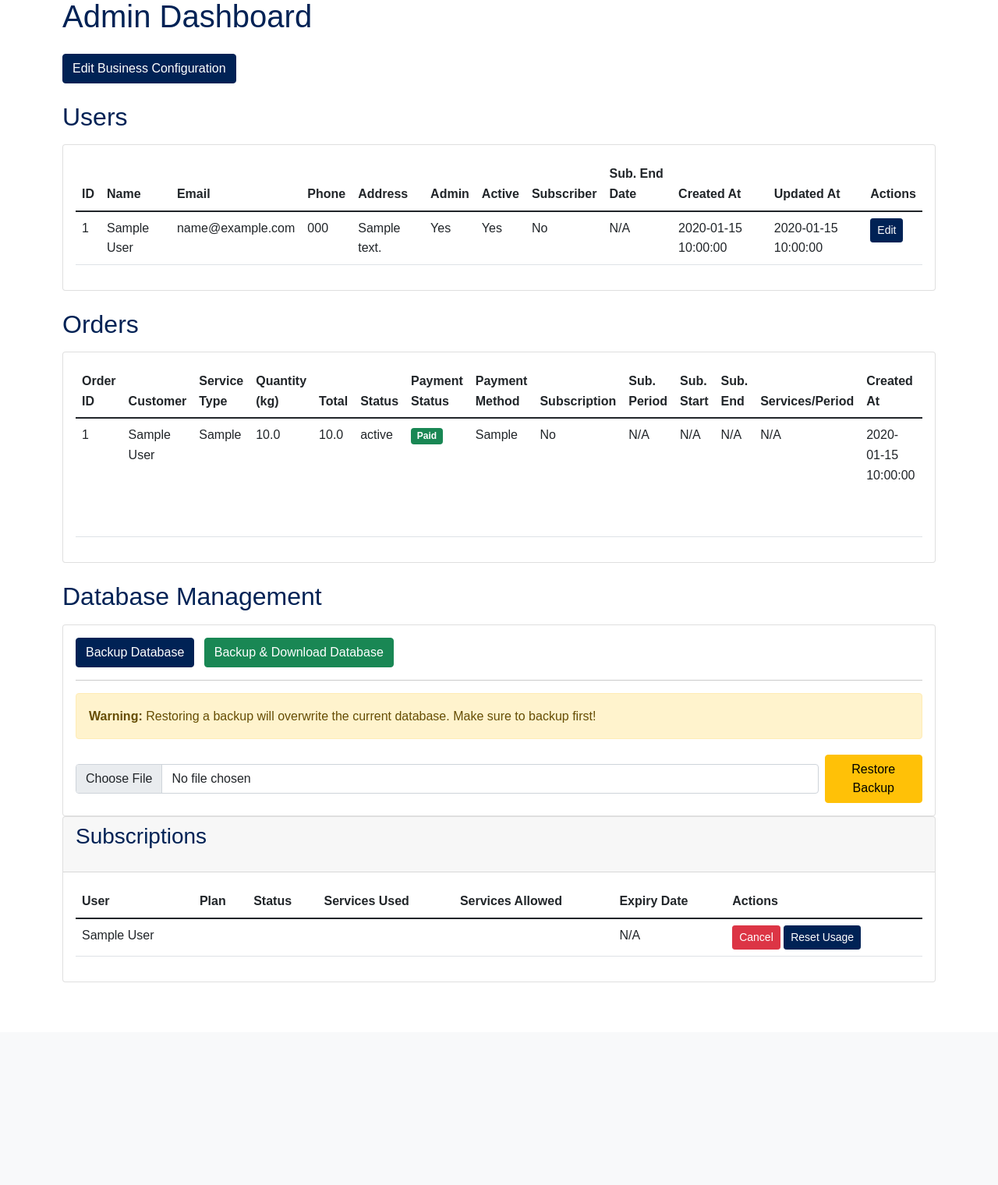
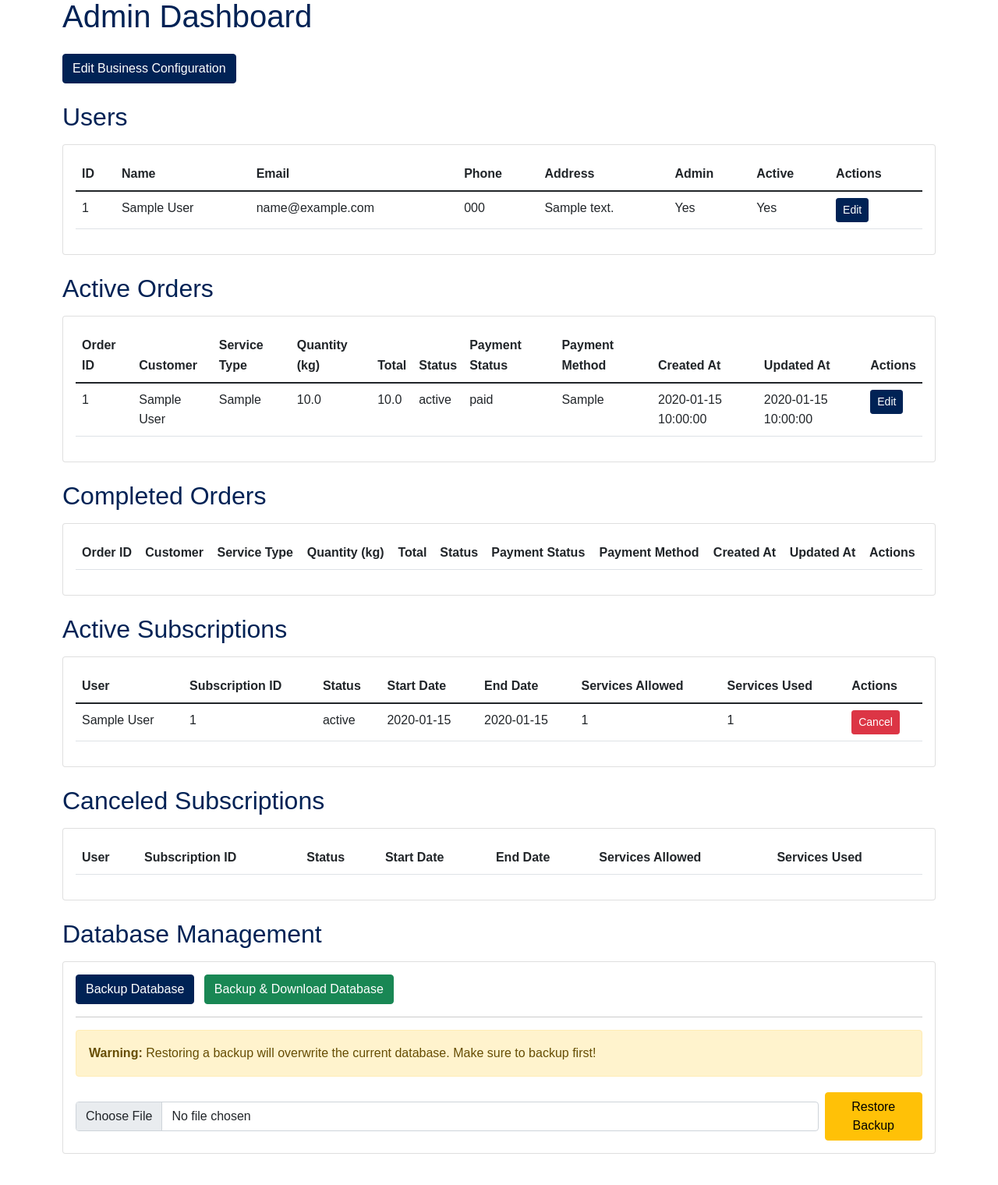
Before and after one commit to Hotschmoe/strongs-simple-services, a Flask app: page /dashboard in a window 1280 px wide. Shown: the part 165-1685 px from the top of the page at 78% size. Before the commit the page ends 1425 px from the top, so only its background shows below. Run offline with Flask 2, Linux system fonts and the light colour scheme; the visitor is signed in with stand-in values (Sample User, id 1); tables that the repository leaves empty hold one stand-in row (values such as "Sample post"); lists and menus that the app fills with data are empty.

Commit message:
updated dashboard
updated dachboard. need to bring back some button functionality

```diff
--- a/app_frontend/main.py
+++ b/app_frontend/main.py
@@ -121,8 +121,18 @@ def dashboard():
         return redirect(url_for('index'))
 
     users = User.query.all()
-    orders = Order.query.join(User).all()
-    return render_template('dashboard.html', users=users, orders=orders, business_config=business_config)
+    active_orders = Order.query.filter(Order.status != 'Completed').join(User).all()
+    completed_orders = Order.query.filter(Order.status == 'Completed').join(User).all()
+    active_subscriptions = Subscription.query.filter(Subscription.status == 'active').join(User).all()
+    canceled_subscriptions = Subscription.query.filter(Subscription.status == 'canceled').join(User).all()
+
+    return render_template('dashboard.html',
+                           users=users,
+                           active_orders=active_orders,
+                           completed_orders=completed_orders,
+                           active_subscriptions=active_subscriptions,
+                           canceled_subscriptions=canceled_subscriptions,
+                           business_config=business_config)
 
 @app.route('/login', methods=['GET', 'POST'])
 def login():
--- a/app_frontend/templates/dashboard.html
+++ b/app_frontend/templates/dashboard.html
@@ -30,10 +30,6 @@
                             <th>Address</th>
                             <th>Admin</th>
                             <th>Active</th>
-                            <th>Subscriber</th>
-                            <th>Sub. End Date</th>
-                            <th>Created At</th>
-                            <th>Updated At</th>
                             <th>Actions</th>
                         </tr>
                     </thead>
@@ -47,10 +43,6 @@
                             <td>{{ user.address }}</td>
                             <td>{{ 'Yes' if user.is_admin else 'No' }}</td>
                             <td>{{ 'Yes' if user.is_active else 'No' }}</td>
-                            <td>{{ 'Yes' if user.is_subscriber else 'No' }}</td>
-                            <td>{{ user.subscription_end_date.strftime('%Y-%m-%d') if user.subscription_end_date else 'N/A' }}</td>
-                            <td>{{ user.created_at.strftime('%Y-%m-%d %H:%M:%S') }}</td>
-                            <td>{{ user.updated_at.strftime('%Y-%m-%d %H:%M:%S') }}</td>
                             <td>
                                 <a href="#" class="btn btn-sm btn-primary edit-user" data-user-id="{{ user.id }}">Edit</a>
                             </td>
@@ -62,7 +54,7 @@
         </div>
     </div>
 
-    <h2 class="mb-3">Orders</h2>
+    <h2 class="mb-3">Active Orders</h2>
     <div class="card mb-4">
         <div class="card-body">
             <div class="table-responsive">
@@ -77,18 +69,13 @@
                             <th>Status</th>
                             <th>Payment Status</th>
                             <th>Payment Method</th>
-                            <th>Subscription</th>
-                            <th>Sub. Period</th>
-                            <th>Sub. Start</th>
-                            <th>Sub. End</th>
-                            <th>Services/Period</th>
                             <th>Created At</th>
                             <th>Updated At</th>
                             <th>Actions</th>
                         </tr>
                     </thead>
                     <tbody>
-                        {% for order in orders %}
+                        {% for order in active_orders %}
                         <tr>
                             <td>{{ order.id }}</td>
                             <td>{{ order.user.name }}</td>
@@ -96,42 +83,129 @@
                             <td>{{ order.quantity }}</td>
                             <td>{{ order.total }}</td>
                             <td>{{ order.status }}</td>
-                            <td>
-                                {% if order.payment_status == 'paid' %}
-                                    <span class="badge bg-success">Paid</span>
-                                {% elif order.payment_status == 'pending' %}
-                                    <span class="badge bg-warning">Pending</span>
-                                    {% if order.payment_method == 'cash' %}
-                                        <button class="btn btn-sm btn-success ms-2 mark-paid"
-                                                data-order-id="{{ order.id }}">
-                                            Mark Paid
-                                        </button>
-                                    {% endif %}
-                                {% else %}
-                                    <span class="badge bg-danger">Unpaid</span>
-                                    {% if order.payment_method == 'cash' %}
-                                        <button class="btn btn-sm btn-success ms-2 mark-paid"
-                                                data-order-id="{{ order.id }}">
-                                            Mark Paid
-                                        </button>
-                                    {% endif %}
-                                {% endif %}
-                            </td>
-                            <td>{{ order.payment_method|title if order.payment_method else 'N/A' }}</td>
-                            <td>{{ 'Yes' if order.is_subscription else 'No' }}</td>
-                            <td>{{ order.subscription_period or 'N/A' }}</td>
-                            <td>{{ order.subscription_start_date.strftime('%Y-%m-%d') if order.subscription_start_date else 'N/A' }}</td>
-                            <td>{{ order.subscription_end_date.strftime('%Y-%m-%d') if order.subscription_end_date else 'N/A' }}</td>
-                            <td>{{ order.services_per_period or 'N/A' }}</td>
+                            <td>{{ order.payment_status }}</td>
+                            <td>{{ order.payment_method }}</td>
                             <td>{{ order.created_at.strftime('%Y-%m-%d %H:%M:%S') }}</td>
                             <td>{{ order.updated_at.strftime('%Y-%m-%d %H:%M:%S') }}</td>
                             <td>
                                 <a href="#" class="btn btn-sm btn-primary edit-order" data-order-id="{{ order.id }}">Edit</a>
-                                {% if order.status != 'Completed' %}
-                                <button class="btn btn-sm btn-success complete-order" data-order-id="{{ order.id }}">Mark Complete</button>
-                                {% endif %}
-                                <button class="btn btn-sm btn-secondary print-receipt" data-order-id="{{ order.id }}">Print Receipt</button>
                             </td>
+                        </tr>
+                        {% endfor %}
+                    </tbody>
+                </table>
+            </div>
+        </div>
+    </div>
+
+    <h2 class="mb-3">Completed Orders</h2>
+    <div class="card mb-4">
+        <div class="card-body">
+            <div class="table-responsive">
+                <table class="table">
+                    <thead>
+                        <tr>
+                            <th>Order ID</th>
+                            <th>Customer</th>
+                            <th>Service Type</th>
+                            <th>Quantity (kg)</th>
+                            <th>Total</th>
+                            <th>Status</th>
+                            <th>Payment Status</th>
+                            <th>Payment Method</th>
+                            <th>Created At</th>
+                            <th>Updated At</th>
+                            <th>Actions</th>
+                        </tr>
+                    </thead>
+                    <tbody>
+                        {% for order in completed_orders %}
+                        <tr>
+                            <td>{{ order.id }}</td>
+                            <td>{{ order.user.name }}</td>
+                            <td>{{ order.service_type }}</td>
+                            <td>{{ order.quantity }}</td>
+                            <td>{{ order.total }}</td>
+                            <td>{{ order.status }}</td>
+                            <td>{{ order.payment_status }}</td>
+                            <td>{{ order.payment_method }}</td>
+                            <td>{{ order.created_at.strftime('%Y-%m-%d %H:%M:%S') }}</td>
+                            <td>{{ order.updated_at.strftime('%Y-%m-%d %H:%M:%S') }}</td>
+                            <td>
+                                <a href="#" class="btn btn-sm btn-primary edit-order" data-order-id="{{ order.id }}">Edit</a>
+                            </td>
+                        </tr>
+                        {% endfor %}
+                    </tbody>
+                </table>
+            </div>
+        </div>
+    </div>
+
+    <h2 class="mb-3">Active Subscriptions</h2>
+    <div class="card mb-4">
+        <div class="card-body">
+            <div class="table-responsive">
+                <table class="table">
+                    <thead>
+                        <tr>
+                            <th>User</th>
+                            <th>Subscription ID</th>
+                            <th>Status</th>
+                            <th>Start Date</th>
+                            <th>End Date</th>
+                            <th>Services Allowed</th>
+                            <th>Services Used</th>
+                            <th>Actions</th>
+                        </tr>
+                    </thead>
+                    <tbody>
+                        {% for subscription in active_subscriptions %}
+                        <tr>
+                            <td>{{ subscription.user.name }}</td>
+                            <td>{{ subscription.subscription_id }}</td>
+                            <td>{{ subscription.status }}</td>
+                            <td>{{ subscription.start_date.strftime('%Y-%m-%d') }}</td>
+                            <td>{{ subscription.end_date.strftime('%Y-%m-%d') if subscription.end_date else 'N/A' }}</td>
+                            <td>{{ subscription.services_allowed }}</td>
+                            <td>{{ subscription.services_used }}</td>
+                            <td>
+                                <button class="btn btn-sm btn-danger" onclick="cancelSubscription('{{ subscription.id }}')">Cancel</button>
+                            </td>
+                        </tr>
+                        {% endfor %}
+                    </tbody>
+                </table>
+            </div>
+        </div>
+    </div>
+
+    <h2 class="mb-3">Canceled Subscriptions</h2>
+    <div class="card mb-4">
+        <div class="card-body">
+            <div class="table-responsive">
+                <table class="table">
+                    <thead>
+                        <tr>
+                            <th>User</th>
+                            <th>Subscription ID</th>
+                            <th>Status</th>
+                            <th>Start Date</th>
+                            <th>End Date</th>
+                            <th>Services Allowed</th>
+                            <th>Services Used</th>
+                        </tr>
+                    </thead>
+                    <tbody>
+                        {% for subscription in canceled_subscriptions %}
+                        <tr>
+                            <td>{{ subscription.user.name }}</td>
+                            <td>{{ subscription.subscription_id }}</td>
+                            <td>{{ subscription.status }}</td>
+                            <td>{{ subscription.start_date.strftime('%Y-%m-%d') }}</td>
+                            <td>{{ subscription.end_date.strftime('%Y-%m-%d') if subscription.end_date else 'N/A' }}</td>
+                            <td>{{ subscription.services_allowed }}</td>
+                            <td>{{ subscription.services_used }}</td>
                         </tr>
                         {% endfor %}
                     </tbody>
@@ -296,50 +370,6 @@
                     <button type="button" class="btn btn-primary" id="saveOrderButton">Save Changes</button>
                 </div>
             </div>
-        </div>
-    </div>
-
-    <!-- Subscriptions Section -->
-    <div class="card mb-4">
-        <div class="card-header">
-            <h3>Subscriptions</h3>
-        </div>
-        <div class="card-body">
-            <table class="table">
-                <thead>
-                    <tr>
-                        <th>User</th>
-                        <th>Plan</th>
-                        <th>Status</th>
-                        <th>Services Used</th>
-                        <th>Services Allowed</th>
-                        <th>Expiry Date</th>
-                        <th>Actions</th>
-                    </tr>
-                </thead>
-                <tbody>
-                    {% for user in users if user.subscription_status != 'none' %}
-                    <tr>
-                        <td>{{ user.name }}</td>
-                        <td>{{ user.subscription_type }}</td>
-                        <td>{{ user.subscription_status }}</td>
-                        <td>{{ user.services_used }}</td>
-                        <td>{{ user.services_allowed }}</td>
-                        <td>{{ user.subscription_end_date.strftime('%Y-%m-%d') if user.subscription_end_date else 'N/A' }}</td>
-                        <td>
-                            <button class="btn btn-sm btn-danger"
-                                    onclick="cancelSubscription('{{ user.id }}')">
-                                Cancel
-                            </button>
-                            <button class="btn btn-sm btn-primary"
-                                    onclick="resetUsage('{{ user.id }}')">
-                                Reset Usage
-                            </button>
-                        </td>
-                    </tr>
-                    {% endfor %}
-                </tbody>
-            </table>
         </div>
     </div>
 </div>
```
Also changed, not shown: app_frontend/templates/order_service.html (+15 -0 lines).
